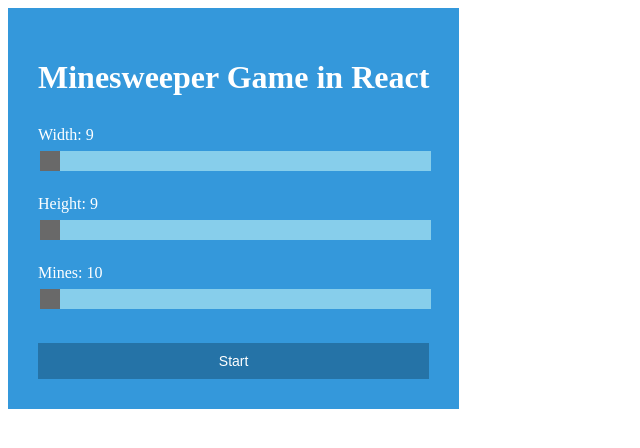
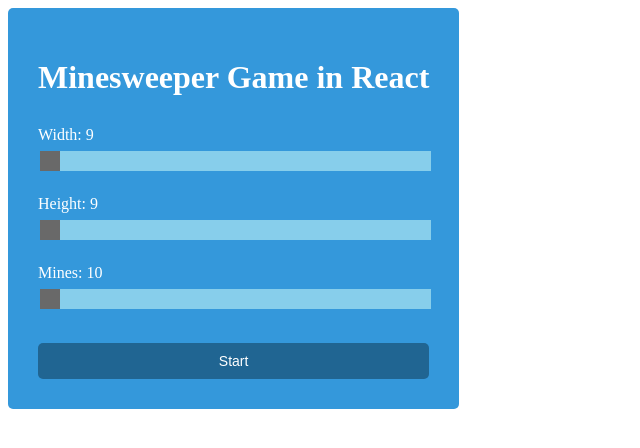
Before and after one commit to nbsp1221/react-minesweeper-game, a React app: page / in a window 1280 px wide. Shown: the top 448 px of the page, without its empty margins (0-640 px from the left). Built offline with nearby package versions, Linux system fonts and the light colour scheme.

Commit message:
Move styled components to common folder

```diff
--- a/src/App.jsx
+++ b/src/App.jsx
@@ -1,5 +1,5 @@
 import React from 'react';
-import { Block } from './styled';
+import { Block } from './components/common';
 import { SettingsContainer, StatusContainer, BoardContainer } from './containers';
 
 const App = () => {
@@ -9,7 +9,7 @@ const App = () => {
 			borderRadius='5px'
 			color='white'
 			display='inline-block'
-			padding='30px'
+			p='30px'
 		>
 			<h1>Minesweeper Game in React</h1>
 			<SettingsContainer />
--- a/src/styled/Block.js
+++ b/src/components/common/Block.js
@@ -2,11 +2,12 @@ import styled from 'styled-components';
 
 const Block = styled.div`
 	background-color: ${({ bgColor }) => bgColor || 'inheret'};
+	border-radius: ${({ borderRadius }) => borderRadius || '0'};
 	color: ${({ color }) => color || 'inheret'};
 	display: ${({ display }) => display || 'block'};
 	margin-top: ${({ mt }) => mt || '0'};
 	margin-bottom: ${({ mb }) => mb || '0'};
-	padding: ${({ padding }) => padding || '0'};
+	padding: ${({ p }) => p || '0'};
 	text-align: ${({ textAlign }) => textAlign || 'inheret'};
 `;
 
--- a/src/styled/Button.js
+++ b/src/components/common/Button.js
@@ -1,8 +1,9 @@
 import styled from 'styled-components';
 
 const Button = styled.button`
-	background-color: #2573A7;
+	background-color: #206592;
 	border: none;
+	border-radius: 5px;
 	color: white;
 	cursor: pointer;
 	font-size: 14px;
--- a/src/styled/Slider.js
+++ b/src/components/common/Slider.js
@@ -9,7 +9,7 @@ const thumbCSS = css`
 `;
 
 const Slider = styled.input.attrs({
-	type: 'range',
+	type: 'range'
 })`
 	background-color: skyblue;
 	outline: none;
--- a/src/components/settings/Settings.jsx
+++ b/src/components/settings/Settings.jsx
@@ -1,6 +1,6 @@
 import React from 'react';
 import { MIN_WIDTH, MAX_WIDTH, MIN_HEIGHT, MAX_HEIGHT, MIN_MINES } from '../../store/constants';
-import { Block, Slider, Button } from '../../styled';
+import { Block, Slider, Button } from '../common';
 
 const Settings = ({
 	width,
```
Also changed, not shown: src/components/common/index.js (renamed from src/styled/index.js).
